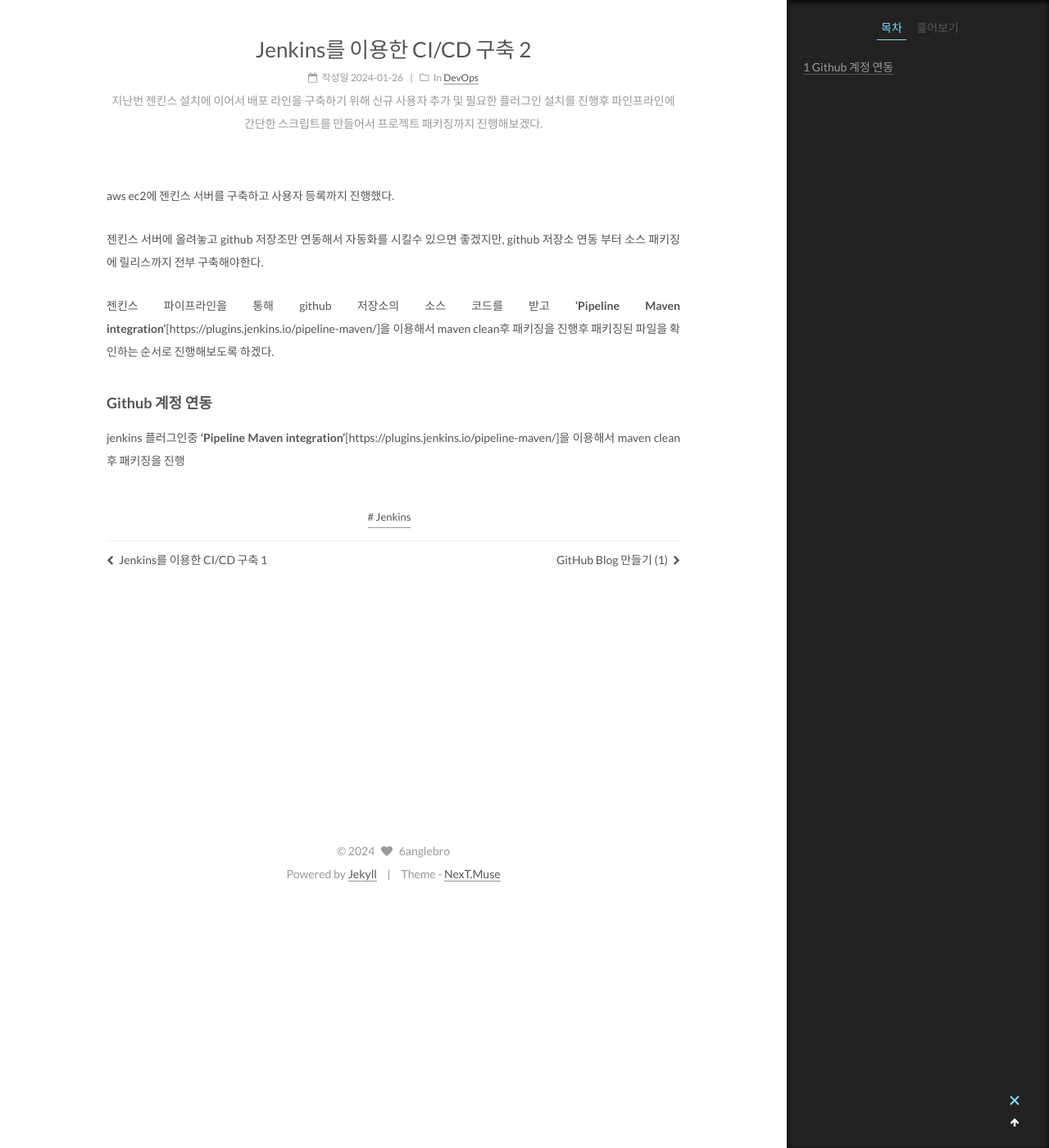
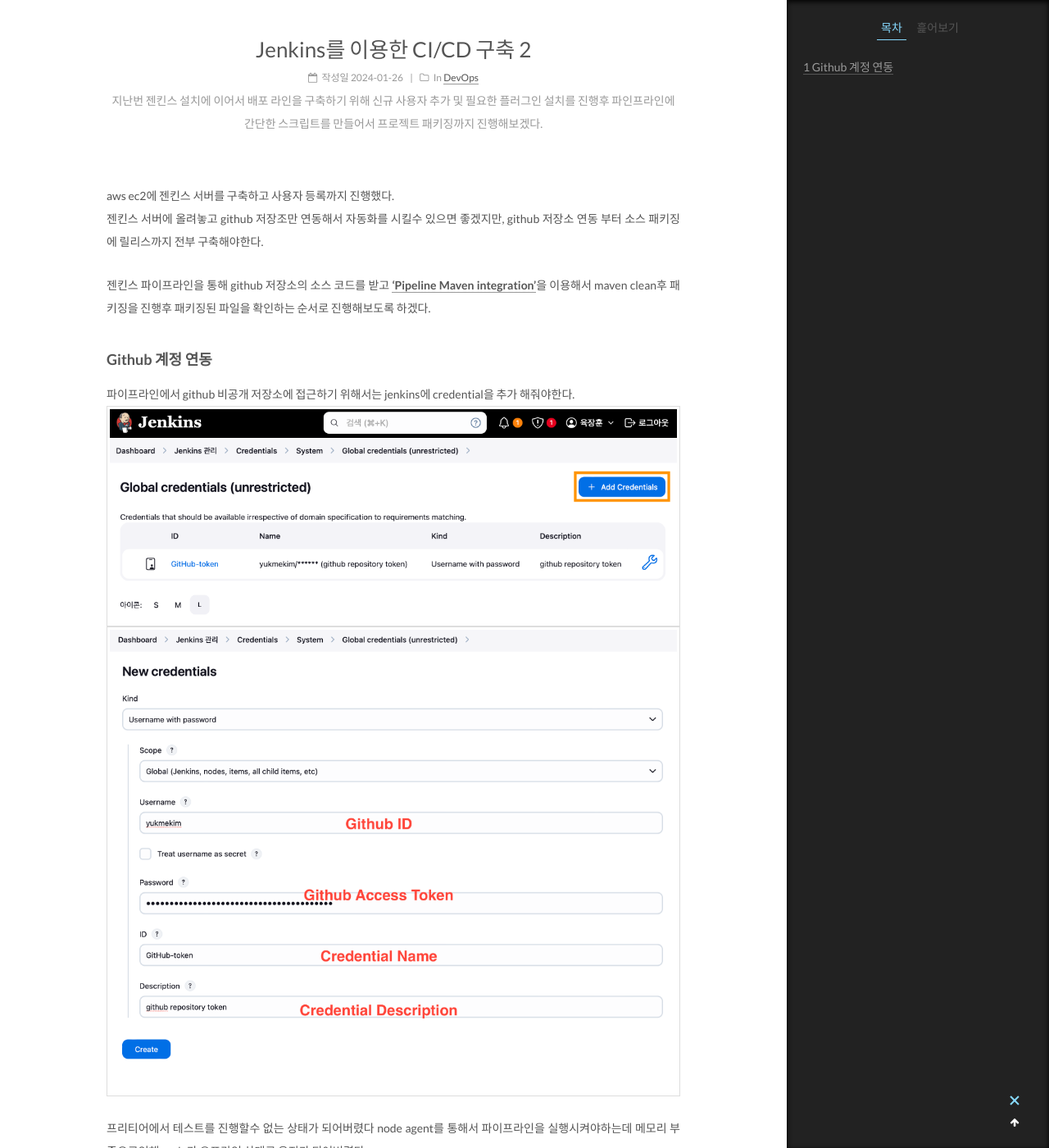
Before and after one commit to yukmekim/yukmekim.github.io, a Jekyll site: the page built from _posts/2024-01-26-devops-jenkins-2.md, in a window 1280 px wide and 1400 px high, scrolled down 300 px. Shown: the whole window at 82% size. Built offline with Jekyll 4.4.1, drawn with Linux system fonts in a browser that asks for light colours; some of the changed text lies outside the part shown.

Commit message:
젠킨스 두번째 포스팅중 4

```diff
--- a/_posts/2024-01-26-devops-jenkins-2.md
+++ b/_posts/2024-01-26-devops-jenkins-2.md
@@ -9,11 +9,15 @@
 ---
 
 aws ec2에 젠킨스 서버를 구축하고 사용자 등록까지 진행했다.
-
 젠킨스 서버에 올려놓고 github 저장조만 연동해서 자동화를 시킬수 있으면 좋겠지만, github 저장소 연동 부터 소스 패키징에 릴리스까지 전부 구축해야한다.
 
-젠킨스 파이프라인을 통해 github 저장소의 소스 코드를 받고 **'Pipeline Maven integration'**[https://plugins.jenkins.io/pipeline-maven/]을 이용해서 maven clean후 패키징을 진행후 패키징된 파일을 확인하는 순서로 진행해보도록 하겠다.
+젠킨스 파이프라인을 통해 github 저장소의 소스 코드를 받고 **['Pipeline Maven integration'](https://plugins.jenkins.io/pipeline-maven/)**을 이용해서 maven clean후 패키징을 진행후 패키징된 파일을 확인하는 순서로 진행해보도록 하겠다.
 
 ### Github 계정 연동
+파이프라인에서 github 비공개 저장소에 접근하기 위해서는 jenkins에 credential을 추가 해줘야한다.
+![Desktop Preview](/assets/images/post/jenkins_2/jenkins_credentials_1.png)
+![Desktop Preview](/assets/images/post/jenkins_2/jenkins_credentials_2.png)
 
-jenkins 플러그인중 **'Pipeline Maven integration'**[https://plugins.jenkins.io/pipeline-maven/]을 이용해서 maven clean후 패키징을 진행
+프리티어에서 테스트를 진행할수 없는 상태가 되어버렸다 node agent를 통해서 파이프라인을 실행시켜야하는데 메모리 부족으로인해 node가 오프라인 상태로 유지가 되어버렸다.
+
+ec2 서버의 메모리를 올려서 계속해서 진행을 하는 방향 또는 vmware를 이용해서 다시 진행을 해야할거 같다.
```
Also changed, not shown: assets/images/post/jenkins_2/jenkins_credentials_1.png (added), assets/images/post/jenkins_2/jenkins_credentials_2.png (added).
